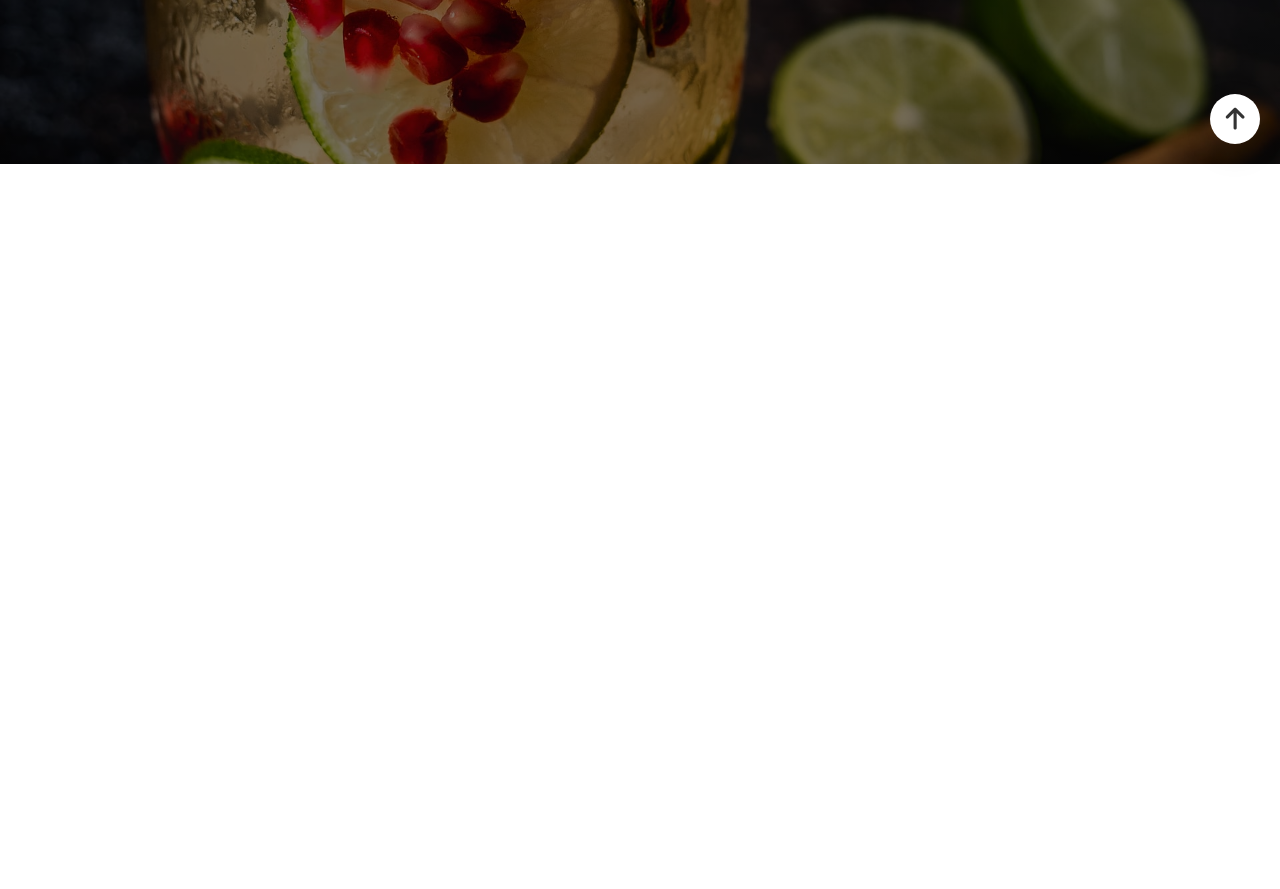
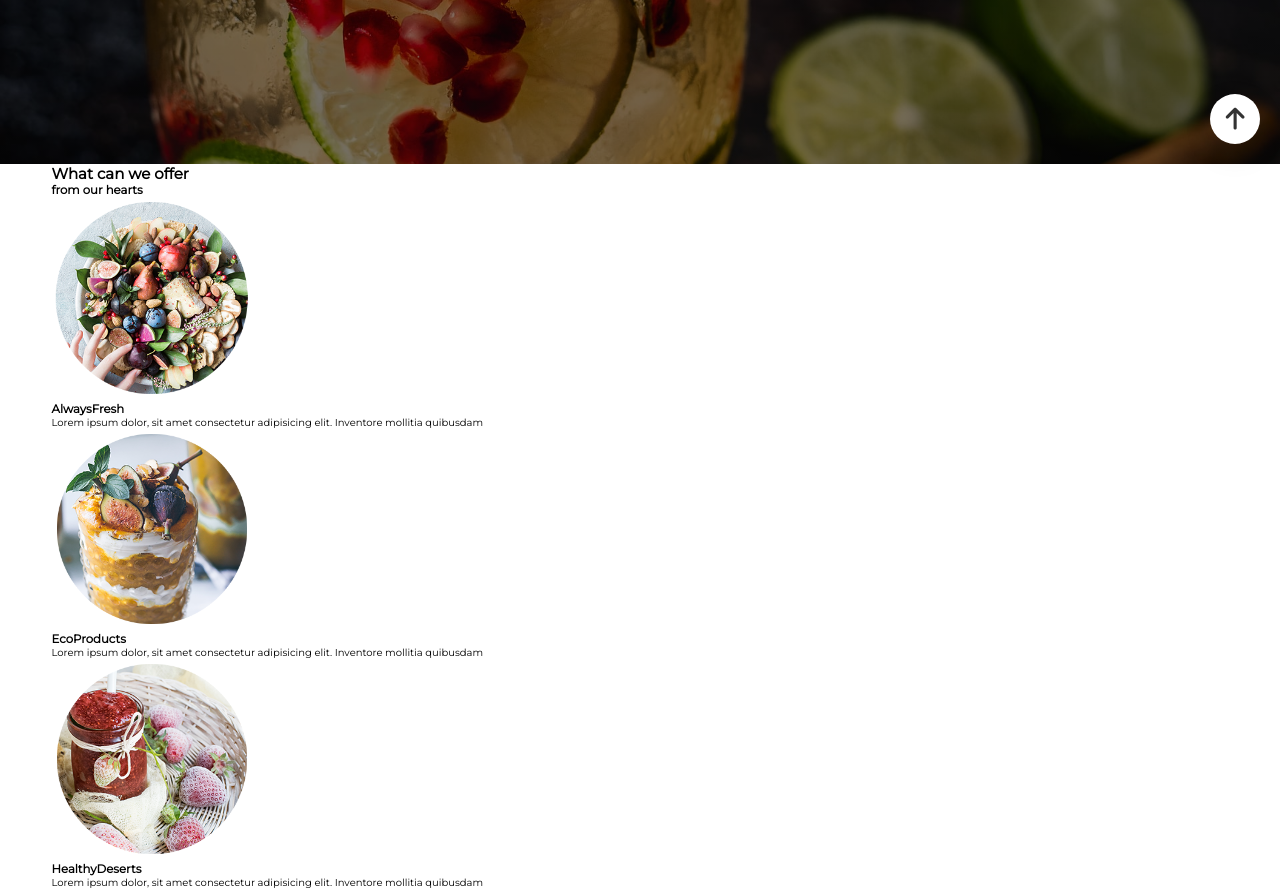
Before and after one commit to LuisCombarizaGit/RestaurantWebsite, a plain HTML site: page index.html in a window 1280 px wide. Shown: the part 636-1525 px from the top of the page. Before the commit the page ends 800 px from the top, so only its background shows below. Drawn offline with nearby package versions, Linux system fonts and the light colour scheme.

Commit message:
Started working on second section of the website

```diff
--- a/app.js
+++ b/app.js
@@ -1,7 +1,14 @@
 let menuToggler = document.querySelector(".nav__button");
-let navLinks = document.querySelector(".nav-link");
+let navLinks = document.querySelectorAll(".nav-link");
 let body = document.querySelector("body");
 
 menuToggler.addEventListener("click",() => {
     body.classList.toggle("open");
 });
+
+navLinks.forEach(link => {
+    link.addEventListener("click",() => {
+        body.classList.toggle("open");
+    });
+
+});
--- a/index.html
+++ b/index.html
@@ -79,6 +79,43 @@
             </div>
             <a href="#" class="go-top"><i class="fas fa-arrow-up"></i></a>
         </div>
+
+        <section class="offers">
+            <div class="container">
+                <h2 class= "section-title">What can we offer</h2>
+                <h3 class= "section-subtitle">from our hearts</h3>
+                    <div class="grid-item">
+                        <img src="img/pic1.png" alt="pic1" width="200">
+                        <h3 class="subtitle"><strong>Always</strong>Fresh</h3>
+                        <p class="paragraph">
+                            Lorem ipsum dolor, sit amet consectetur adipisicing elit.
+                            Inventore mollitia quibusdam
+                        </p>
+                    </div>
+                    <div class="grid-item">
+                        <img src="img/pic2.png" alt="pic1" width="200">
+                        <h3 class="subtitle"><strong>Eco</strong>Products</h3>
+                        <p class="paragraph">
+                            Lorem ipsum dolor, sit amet consectetur adipisicing elit.
+                            Inventore mollitia quibusdam
+                        </p>
+                    </div>
+                    <div class="grid-item">
+                        <img src="img/pic3.png" alt="pic1" width="200">
+                        <h3 class="subtitle"><strong>Healthy</strong>Deserts</h3>
+                        <p class="paragraph">
+                            Lorem ipsum dolor, sit amet consectetur adipisicing elit.
+                            Inventore mollitia quibusdam
+                        </p>
+                    </div>
+
+            </div>
+
+        </section>
+
+
+
+
     </main>
     <script src="app.js"></script>
 </body>
```
